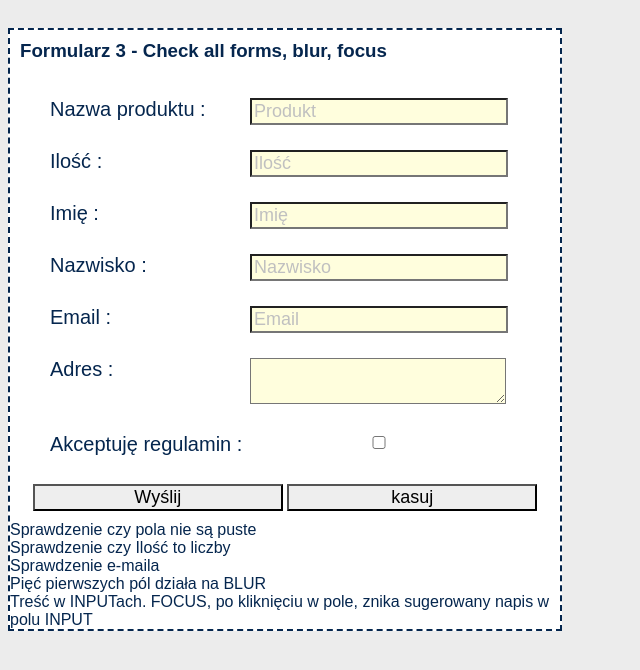
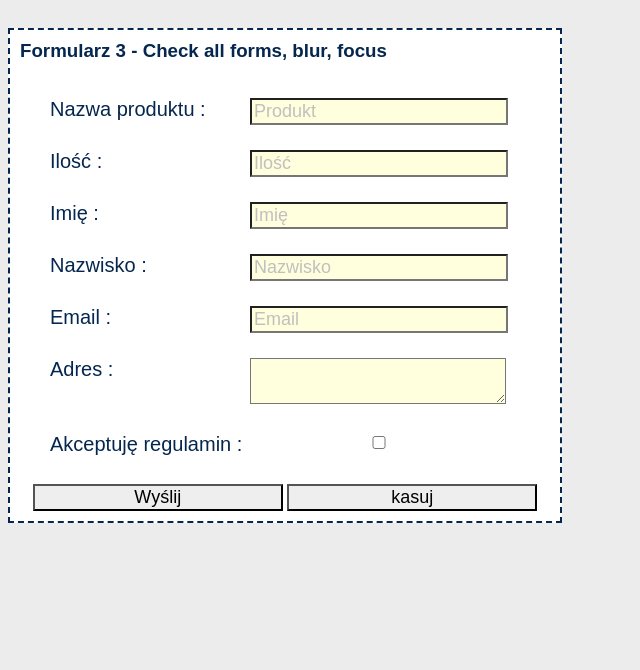
Before and after one commit to andrzej-stasinski22/Form-validation-onBlur-JavaScript, a plain HTML site: page index.html in a window 1280 px wide. Shown: the whole page, without its empty margins (0-640 px from the left). Drawn offline with Linux system fonts and the light colour scheme.

Commit message:
some corrections

```diff
--- a/index.html
+++ b/index.html
@@ -66,11 +66,11 @@
     	<input name="wyslij" type="submit" value="Wyślij" id="wyslij"/>
 		<input type="reset" value=" kasuj "/>
 	</div>
-	<div>Sprawdzenie czy pola nie są puste</div>
+	<!-- <div>Sprawdzenie czy pola nie są puste</div>
 	<div>Sprawdzenie czy Ilość to liczby</div>
 	<div>Sprawdzenie e-maila</div>
 	<div>Pięć pierwszych pól działa na BLUR</div>
-	<div>Treść w INPUTach. FOCUS, po kliknięciu w pole, znika sugerowany napis w polu INPUT</div>
+	<div>Treść w INPUTach. FOCUS, po kliknięciu w pole, znika sugerowany napis w polu INPUT</div> -->
 </form>
 </div>
 </body>
```
Also changed, not shown: 1 other file.
